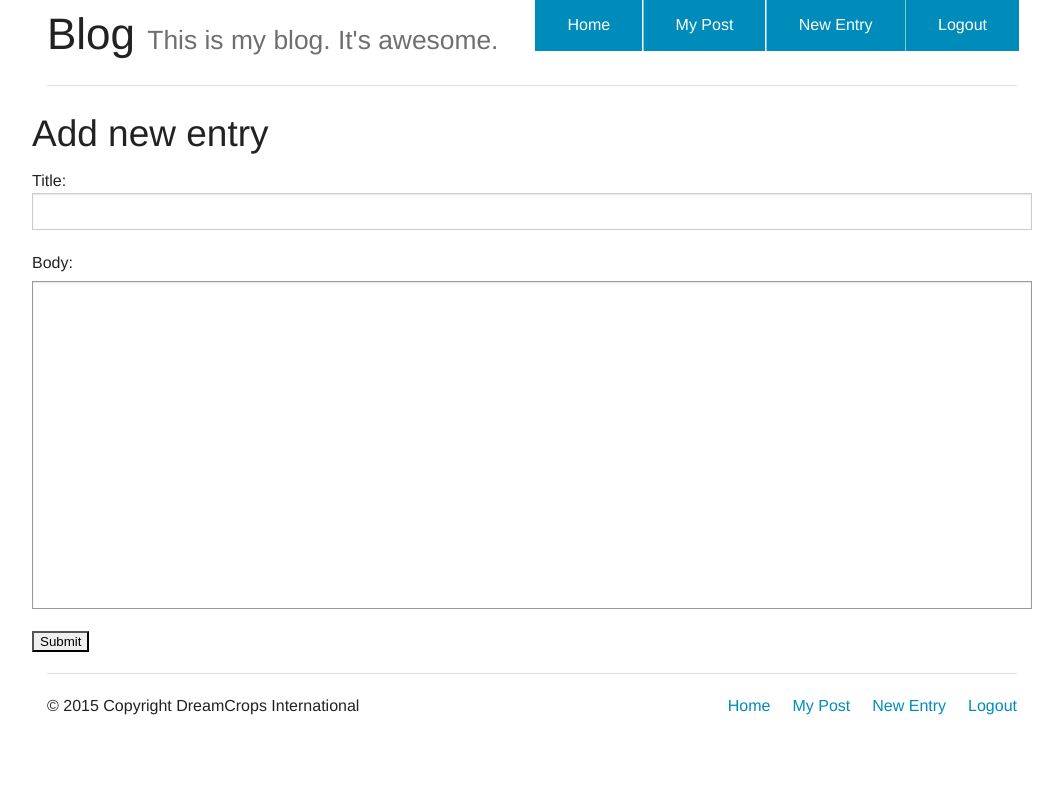
After one commit to BellaTao19/flask-blog, a Flask app: page /newentry in a window 1280 px wide. The commit adds this page. Shown: the whole page, without its empty margins (108-1171 px from the left). Run offline with Flask 2, Linux system fonts and the light colour scheme; the visitor is signed in with stand-in values (Sample User, id 1).

Commit message:
Add New Entry

```diff
--- a/app.py
+++ b/app.py
@@ -29,9 +29,25 @@ def home():
 
 	return render_template('index.html', entries = entries)
 
-@app.route('/welcome')
-def welcome():
-	return render_template('welcome.html')
+@app.route('/newentry',methods = ['GET','POST'])
+@login_required
+def newEntry():
+	error = None
+	if request.method == 'POST':
+		g.db = connect_db()
+		# cur = g.db.execute('DECLARE @entry_title TEXT')
+		title=request.form['entry_title']
+		print title
+		body=request.form['entry_body']
+		print body
+        # cur = g.db.execute('SET @entry_title='+ title)
+        # cur = g.db.execute('DECLARE @entry_body TEXT')
+        # cur = g.db.execute('SET @entry_body = request.form['entry_body']')
+		cur = g.db.execute('INSERT INTO entry VALUES(title, body, CURRENT_TIMESTAMP)')
+		return redirect(url_for('home'))
+	return render_template('newEntry.html', error = error)
+
+
 
 @app.route('/login', methods = ['GET','POST'])
 def login():
--- /dev/null
+++ b/templates/newEntry.html
@@ -0,0 +1,85 @@
+<!DOCTYPE html>
+<html lang="en">
+  <head>
+    <title>Blog </title>
+    <meta name="viewport" content="width=device-width, initial-scale=1.0">
+    <link href="static/foundation.min.css" rel="stylesheet" media="screen">
+  </head>
+
+  <body>
+   <div class="row">
+        <div class="large-12 columns">
+          <div class="nav-bar right">
+           <ul class="button-group">
+             <li><a href="/" class="button">Home</a></li>
+             <li><a href="#" class="button">My Post</a></li>
+             <li><a href="/newentry" class="button">New Entry</a></li>
+             <li><a href="/logout" class="button">Logout</a></li>
+            </ul>
+          </div>
+          <h1>Blog <small>This is my blog. It's awesome.</small></h1>
+          <hr/>
+        </div>
+      </div>
+
+
+<style type="text/css">
+        textarea
+       {
+         border:1px solid #999999;
+         width:100%;
+         margin:5px 0;
+         padding:3px;
+}
+</style>
+
+<div class="container">
+  <div class="row">
+    <div class="span12">
+      <div  class="well">
+        <form method="post">
+            <h2>Add new entry</h2>
+
+            <p>Title:<br />
+            <input type="text" name="entry_title" value="{{request.form.entry_title}}"/>
+            </p>
+            <p>Body:<br />
+            <textarea name="entry_body" rows="20" cols="120" style="resize:none;" value="{{request.form.entry_body}}"></textarea>
+            </p>
+            <input type="submit" value="Submit" />
+            </form>
+            {% if error %}
+                 <p class="error"><strong>ERROR: </strong> {{error}} </p>
+            {% endif %}
+
+            {% for message in get_flashed_messages() %}
+                   {{message}}
+            {% endfor %}
+        </div>
+    </div>
+  </div>
+</div>
+
+
+    <footer class="row">
+        <div class="large-12 columns">
+          <hr/>
+          <div class="row">
+            <div class="large-6 columns">
+              <p>© 2015 Copyright DreamCrops International</p>
+            </div>
+            <div class="large-6 columns">
+              <ul class="inline-list right">
+                <li><a href="/">Home</a></li>
+                <li><a href="#">My Post</a></li>
+                <li><a href="/newentry">New Entry</a></li>
+                <li><a href="/logout">Logout</a></li>
+              </ul>
+            </div>
+          </div>
+        </div>
+      </footer>
+
+
+
+</html>
```
Also changed, not shown: templates/index.html (+9 -9 lines).
